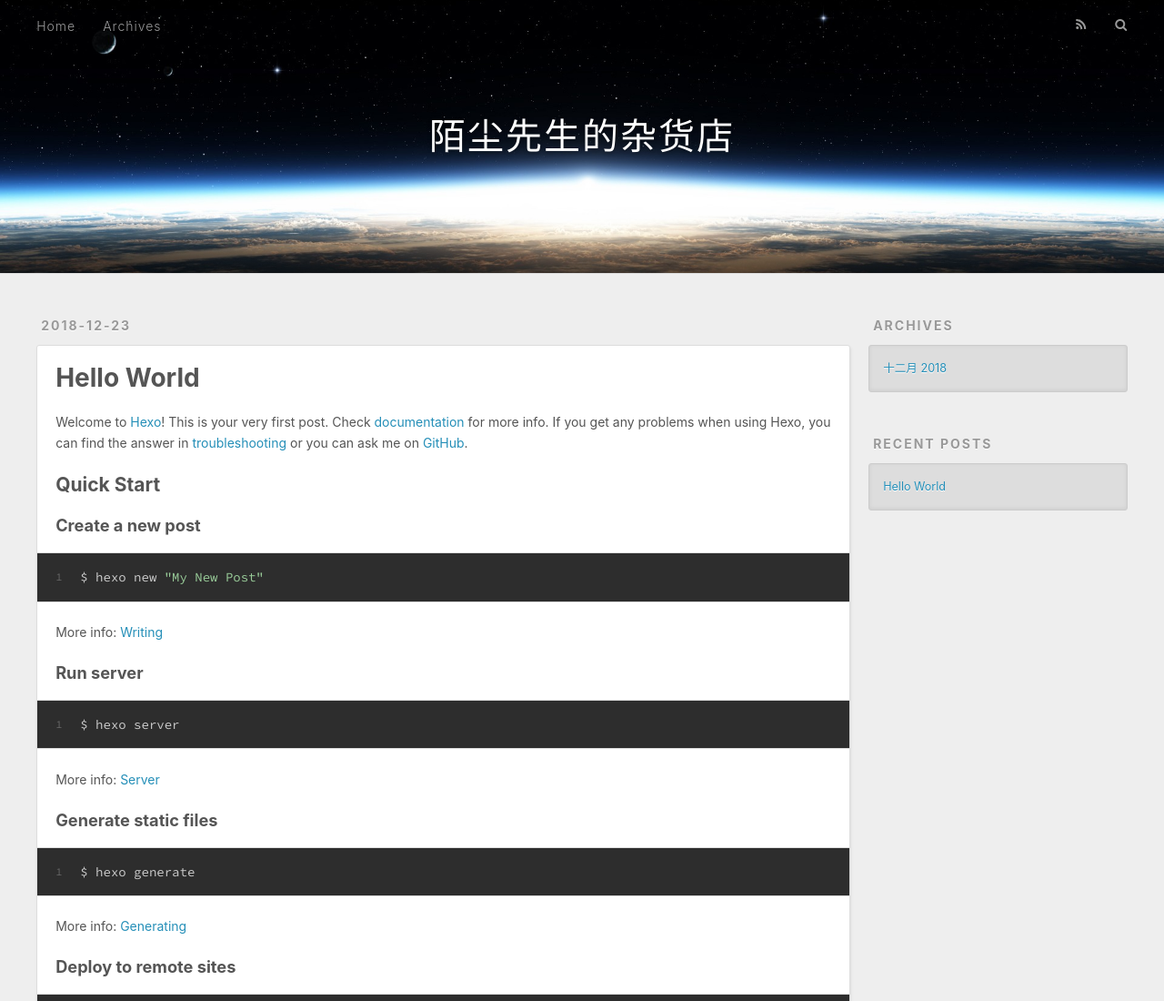
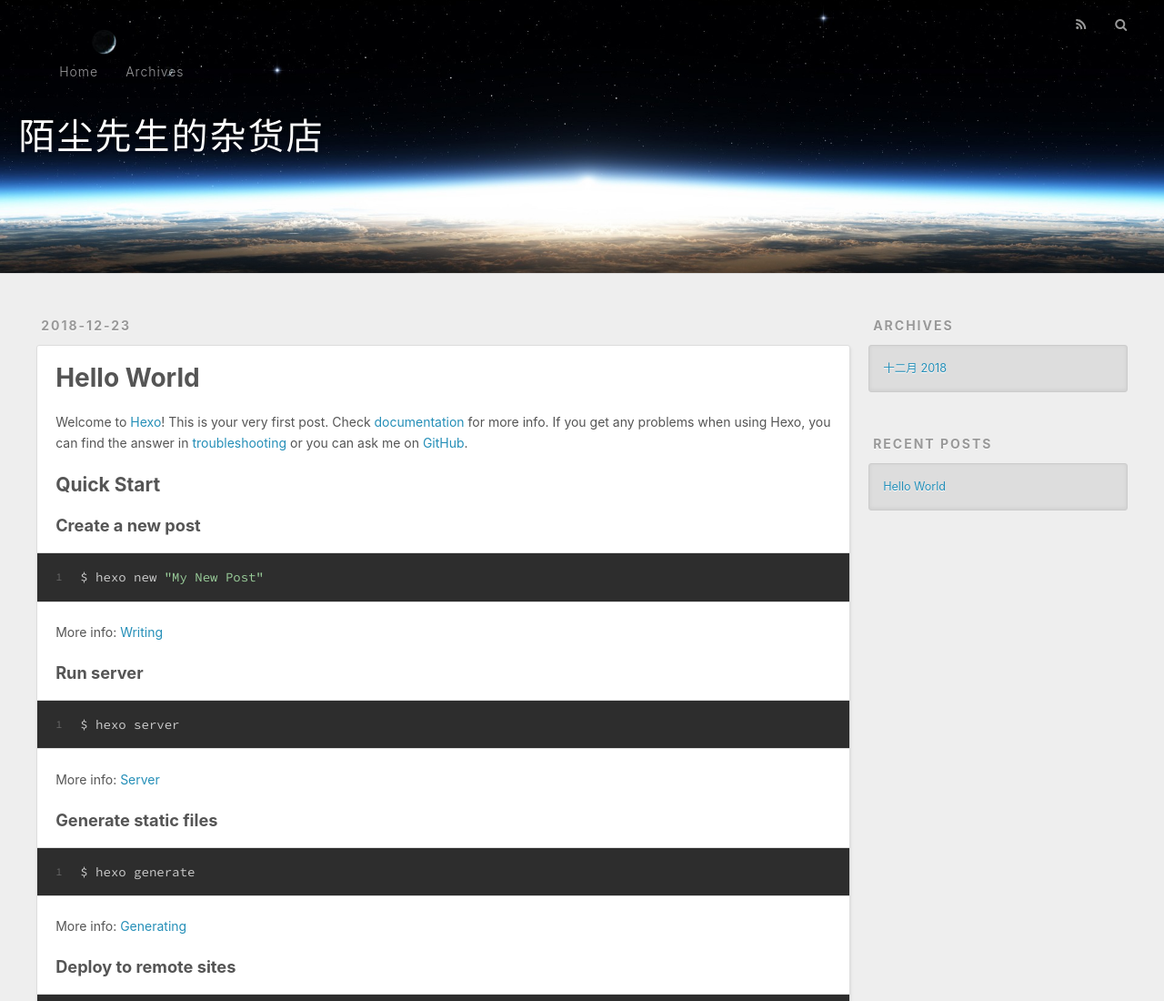
Before and after one commit to Varmonson/Varmonson.github.io, a plain HTML site: page index.html in a window 1280 px wide. Shown: the top 1100 px of the page at 91% size. Drawn offline with nearby package versions, Linux system fonts and the light colour scheme.

Commit message:
Site updated: 2018-12-23 19:56:19

```diff
--- a/css/style.css
+++ b/css/style.css
@@ -355,7 +355,7 @@ body {
   z-index: -1;
 }
 #header-title {
-  text-align: center;
+  text-align: left;
   height: 40px;
   position: absolute;
   top: 50%;
@@ -384,7 +384,8 @@ body {
 }
 #main-nav {
   float: left;
-  margin-left: -15px;
+  margin-left: 10px;
+  margin-top: 50px;
 }
 .nav-icon,
 .main-nav-link {
--- a/index.html
+++ b/index.html
@@ -100,7 +100,7 @@
 
     </div>
     <footer class="article-footer">
-      <a data-url="http://yoursite.com/2018/12/23/hello-world/" data-id="cjq0tzxcd0000z8sqjqz8439f" class="article-share-link">Share</a>
+      <a data-url="http://yoursite.com/2018/12/23/hello-world/" data-id="cjq0u73qt000054sqm3a6vez2" class="article-share-link">Share</a>
 
 
     </footer>
```
Also changed, not shown: 2018/12/23/hello-world/index.html (+1 -1 lines).
